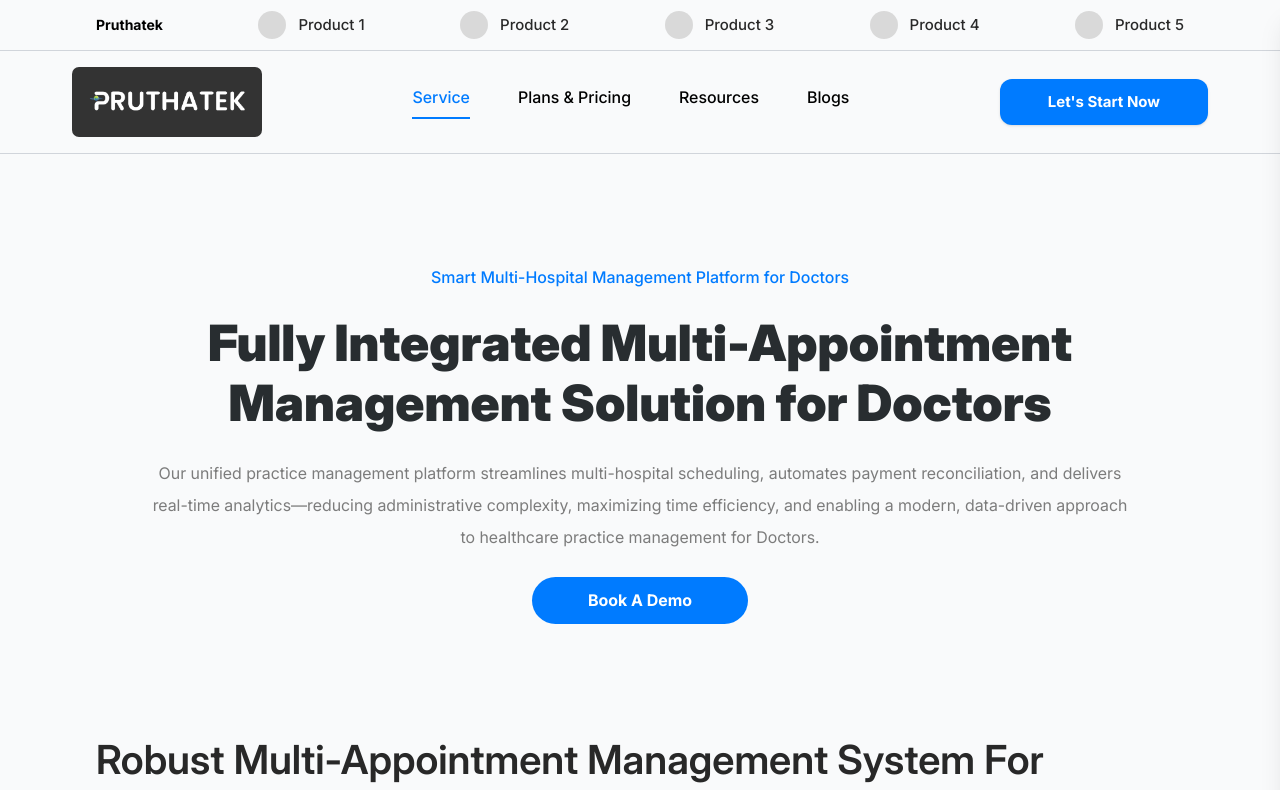
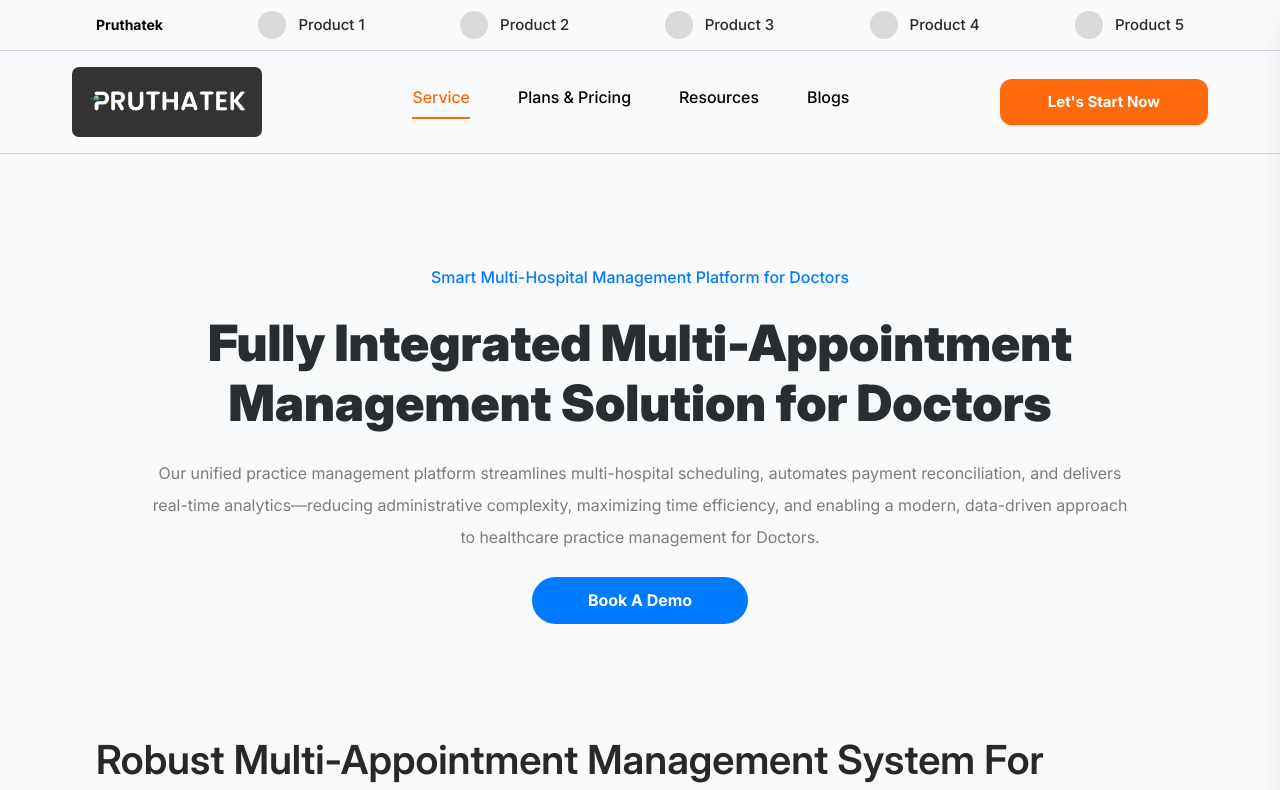
Before and after one commit to jay-avaiya/pruthatek-ecommerce, a React (Vite) app: page / in a window 1280 px wide. Shown: the top 790 px of the page. Built offline with nearby package versions, Linux system fonts and the light colour scheme.

Commit message:
Update: Navbar

```diff
--- a/src/layouts/main_component/Navbar.jsx
+++ b/src/layouts/main_component/Navbar.jsx
@@ -51,8 +51,8 @@ const Navbar = () => {
               <li
                 className={`text-[16px] font-medium pb-2 border-b-2 transition-all ${
                   isActive(item.to)
-                    ? "text-[#007BFF] border-[#007BFF]"
-                    : "border-transparent hover:text-[#007BFF]"
+                    ? "text-[#FF6A0C] border-[#FF6A0C]"
+                    : "border-transparent hover:text-[#FF6A0C]"
                 }`}
               >
                 {item.label}
@@ -61,7 +61,7 @@ const Navbar = () => {
           ))}
         </ul>
 
-        <button className="hidden lg:block bg-[#007BFF] text-white py-3 px-8 xl:px-12 rounded-[12px] text-[15px] font-bold shadow-sm hover:shadow-md transition active:scale-95">
+        <button className="hidden lg:block bg-[#FF6A0C] text-white py-3 px-8 xl:px-12 rounded-[12px] text-[15px] font-bold shadow-sm hover:shadow-md transition active:scale-95">
           Let's Start Now
         </button>
 
@@ -103,7 +103,7 @@ const Navbar = () => {
             <Link key={item.to} to={item.to} onClick={() => setOpen(false)}>
               <p
                 className={`text-lg font-medium ${
-                  isActive(item.to) ? "text-[#007BFF]" : "text-[#282D30]"
+                  isActive(item.to) ? "text-[#FF6A0C]" : "text-[#282D30]"
                 }`}
               >
                 {item.label}
@@ -111,7 +111,7 @@ const Navbar = () => {
             </Link>
           ))}
 
-          <button className="bg-[#007BFF] text-white w-fit px-4 py-3 mt-4 rounded-[12px] font-bold text-[16px] shadow-sm hover:shadow-lg transition active:scale-95">
+          <button className="bg-[#FF6A0C] text-white w-fit px-4 py-3 mt-4 rounded-[12px] font-bold text-[16px] shadow-sm hover:shadow-lg transition active:scale-95">
             Let's Start Now
           </button>
         </div>
```
